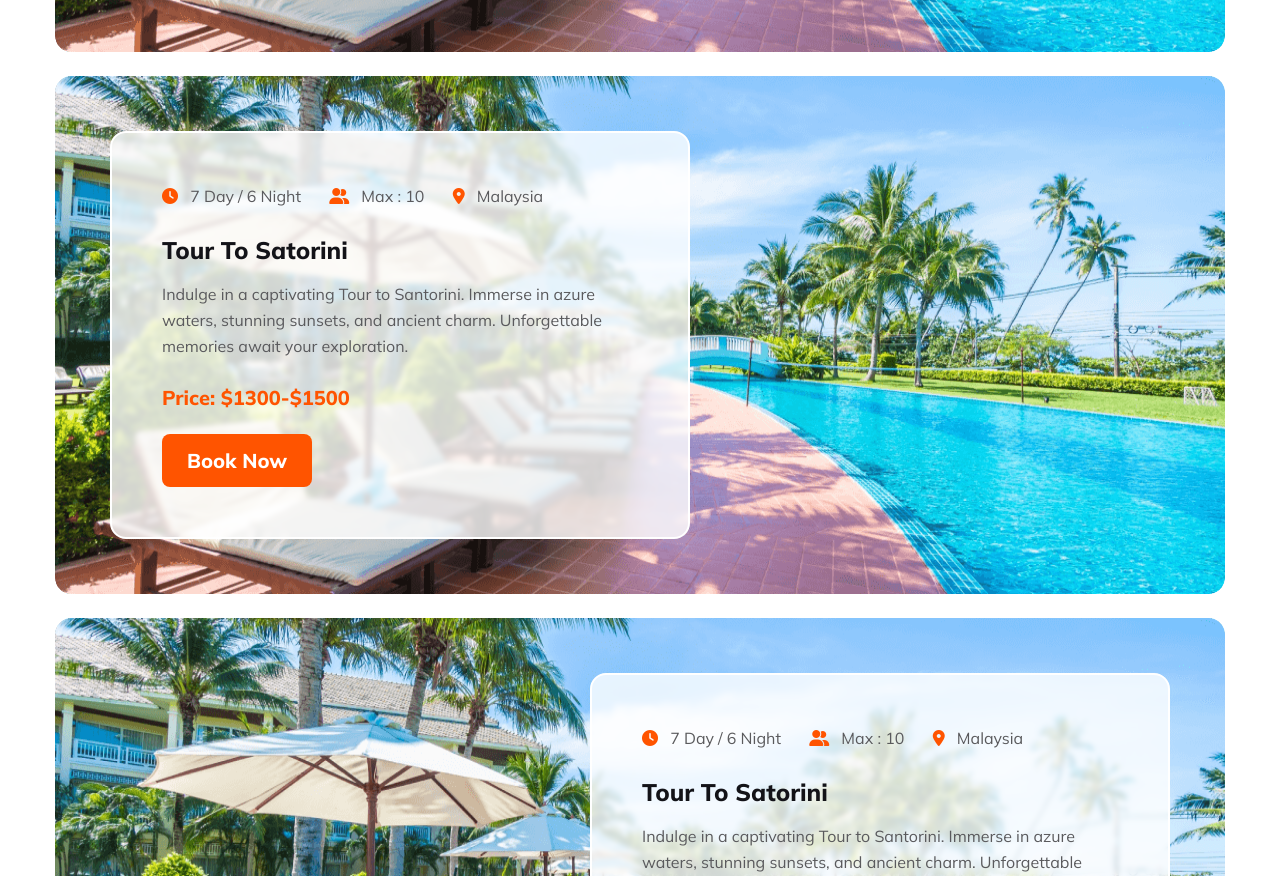
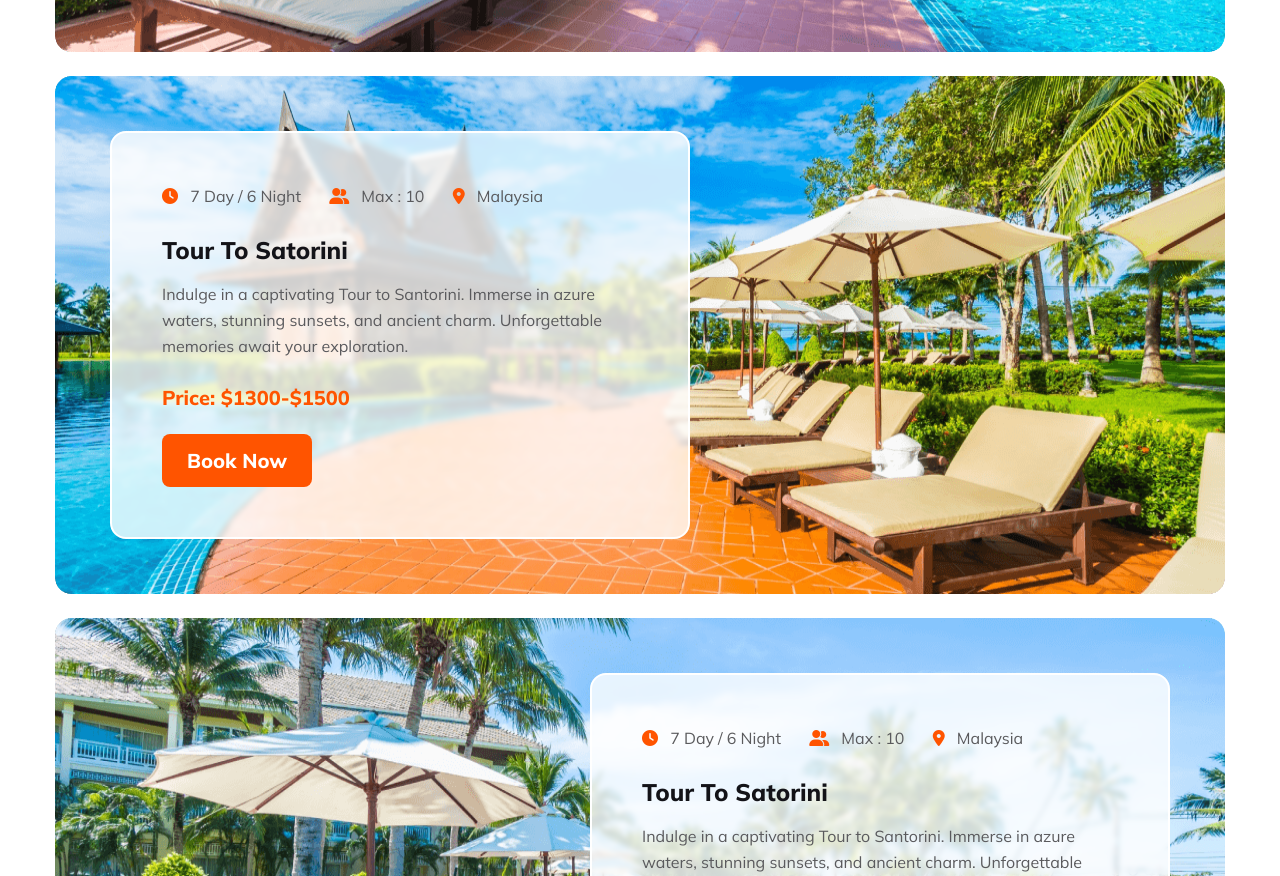
Before and after one commit to fayshal69/Assignment-2-Hero-Travel, a plain HTML site: page index.html in a window 1280 px wide. Shown: the part 4190-5066 px from the top of the page. Drawn offline with Linux system fonts and the light colour scheme.

Commit message:
updated deals & discount section

```diff
--- a/styles/style.css
+++ b/styles/style.css
@@ -338,11 +338,8 @@ header {
     margin-bottom: 48px;
 }
 
-.deal-discount-card {
-    background: url('../images/Group 39.png');
-    background-size: 100% 100%;
-    margin-bottom: 24px;
-    border-radius: 16px;
+.offer-card1, .offer-card2 {
+
 }
 
 .offer-card {
@@ -391,10 +388,18 @@ header {
 
 .offer-card1 {
     padding: 55px 55px 55px 535px;
+    background: url('../images/Group 39.png');
+    background-size: 100% 100%;
+    margin-bottom: 24px;
+    border-radius: 16px;
 }
 
 .offer-card2 {
+    background: url('../images/Group 40.png');
     padding: 55px 535px 55px 55px;
+    background-size: 100% 100%;
+    margin-bottom: 24px;
+    border-radius: 16px;
 }
 
 /* deal and discount section style end */
```
